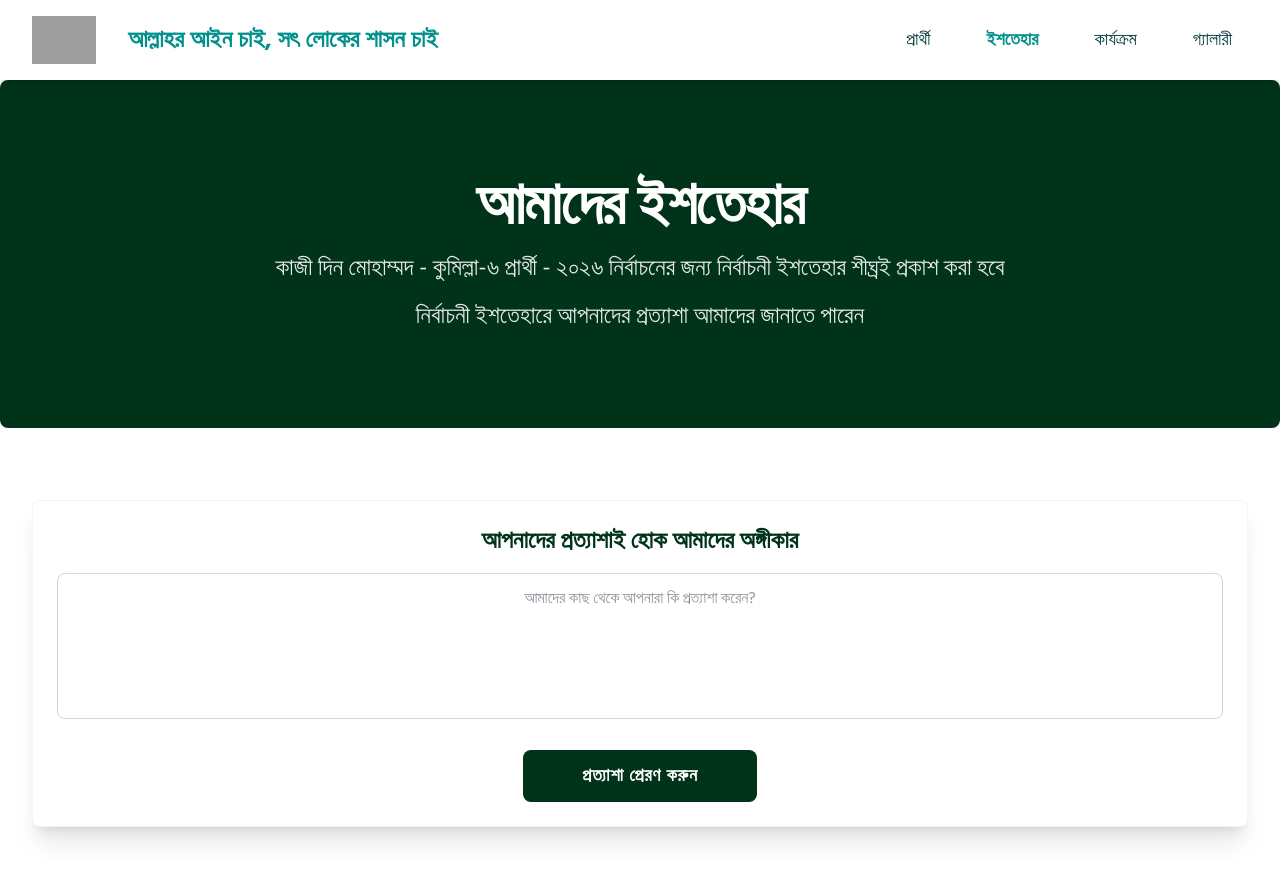
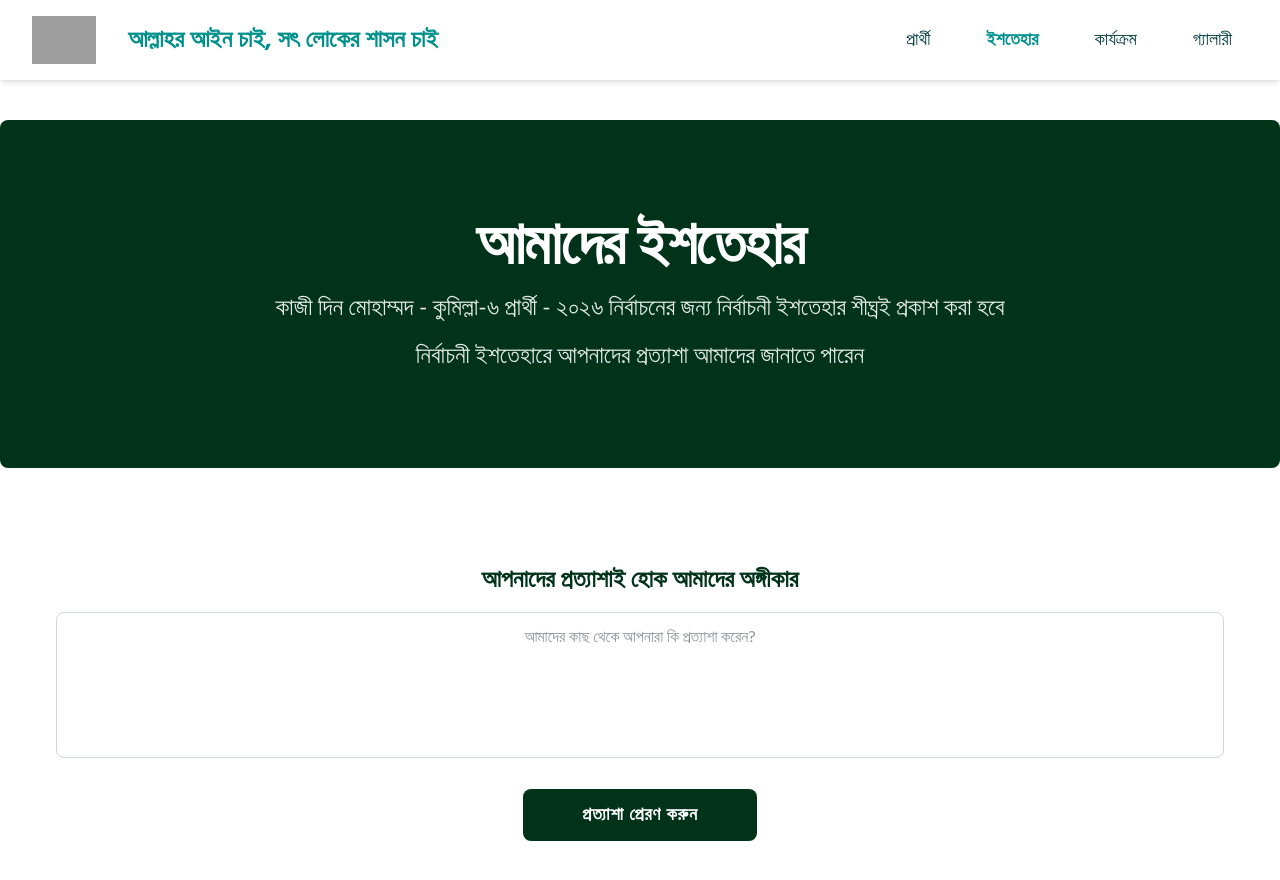
Before and after one commit to Md-Ashikur-Rahman-Ashik/Campaign-Redesign, a Next.js app: page /manifesto in a window 1280 px wide. Shown: the top 880 px of the page. Before the commit the page ends 859 px from the top, so only its background shows below. Built offline with nearby package versions, Linux system fonts and the light colour scheme; grey boxes are pictures that could not be loaded.

Commit message:
Modified Feedback form

```diff
--- a/src/components/FeedbackForm.tsx
+++ b/src/components/FeedbackForm.tsx
@@ -98,7 +98,7 @@ const FeedbackForm: React.FC = () => {
     <div className="container mx-auto md:mt-10 p-4 sm:p-6 lg:p-8" style={navStyle}>
       <form
         onSubmit={handleSubmit}
-        className="bg-white shadow-xl rounded-lg p-6 border border-gray-100"
+        className="bg-white p-6"
       >
         <h2
           className="text-2xl text-center font-semibold mb-4"
--- a/src/components/HeroSection.tsx
+++ b/src/components/HeroSection.tsx
@@ -16,7 +16,7 @@ const HeroSection: React.FC = () => {
   // };
 
   return (
-    <div className="container mx-auto">
+    <div className="container mx-auto mt-10">
       <section
         className="bg-[#00331a] rounded-lg py-16 md:py-24 text-white"
         style={bengaliFontStyle}
```
